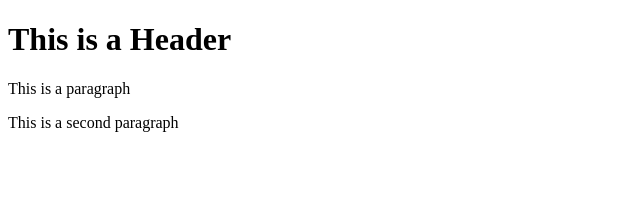
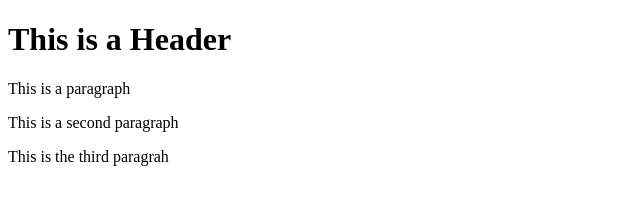
Before and after one commit to janniapaola/git-test, a website: page index.html in a window 1280 px wide. Shown: the whole page, without its empty margins (0-640 px from the left). Drawn offline with Linux system fonts and the light colour scheme.

Commit message:
fourth commit

```diff
--- a/index.html
+++ b/index.html
@@ -6,5 +6,6 @@
         <h1>This is a Header</h1>
         <p>This is a paragraph</p>
         <p>This is a second paragraph</p>
+        <p>This is the third paragrah</p>
     </body>
 </html>
```
Also changed, not shown: package.json (added, +24 -0 lines), 2 other files.
